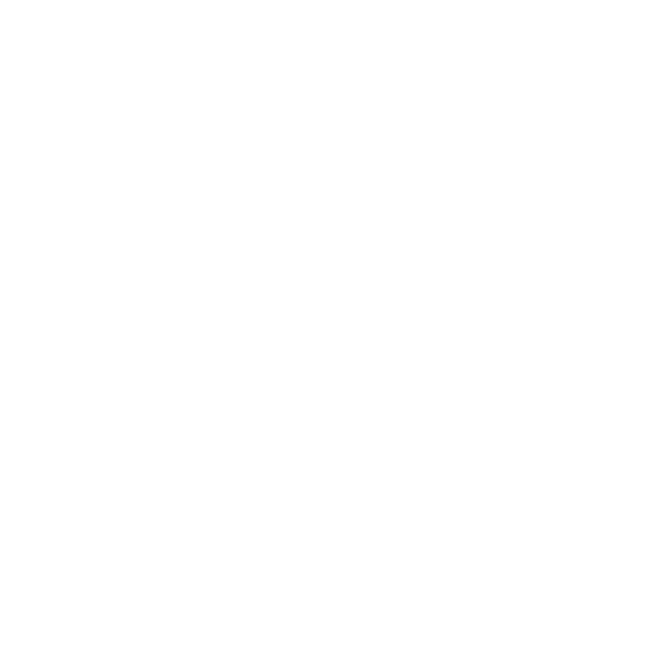
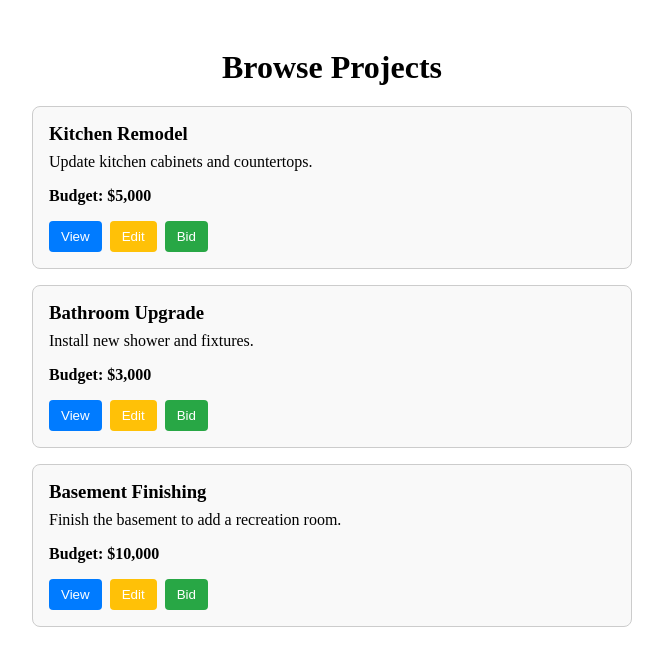
Before and after one commit to Amga20d/renohub, a React (Vite) app in the folder frontend/: page /projects in a window 1280 px wide. Before the commit this address had no page. Shown: the top 666 px of the page, without its empty margins (308-971 px from the left). Built offline with nearby package versions, Linux system fonts and the light colour scheme.

Commit message:
Basic Project Page

```diff
--- a/frontend/src/App.jsx
+++ b/frontend/src/App.jsx
@@ -7,7 +7,7 @@
 const LoginPage = lazy(() => import("./pages/LoginPage"));
 // const DashboardPage = lazy(() => import("./pages/DashboardPage"));
 // const ProfilePage = lazy(() => import("./pages/ProfilePage"));
-// const ProjectsPage = lazy(() => import("./pages/ProjectsPage"));
+const ProjectsPage = lazy(() => import("./pages/ProjectsPage"));
 // const ProjectDetailsPage = lazy(() => import("./pages/ProjectDetailsPage"));
 // const NewProjectPage = lazy(() => import("./pages/NewProjectPage"));
 // const BidPlacementPage = lazy(() => import("./pages/BidPlacementPage"));
@@ -30,9 +30,9 @@
           {/* <Route path="/register" element={<RegisterPage />} /> */}
           <Route path="/login" element={<LoginPage />} />
           {/* <Route path="/dashboard" element={<DashboardPage />} />
-          <Route path="/profile" element={<ProfilePage />} />
+          <Route path="/profile" element={<ProfilePage />} /> */}
           <Route path="/projects" element={<ProjectsPage />} />
-          <Route path="/projects/new" element={<NewProjectPage />} />
+          {/* <Route path="/projects/new" element={<NewProjectPage />} />
           <Route path="/projects/:id" element={<ProjectDetailsPage />} />
           <Route path="/projects/:id/bids" element={<BidPlacementPage />} />
           <Route path="/projects/:id/review" element={<SubmitReviewPage />} />
--- /dev/null
+++ b/frontend/src/pages/ProjectsPage.jsx
@@ -0,0 +1,100 @@
+import React from 'react';
+
+function ProjectsPage() {
+  // Inline style objects for various elements:
+  const pageStyles = {
+    maxWidth: '600px',
+    margin: '0 auto',
+    padding: '20px'
+  };
+  const headingStyle = {
+    textAlign: 'center',
+    marginBottom: '20px'
+  };
+  const projectCardStyle = {
+    border: '1px solid #ccc',
+    borderRadius: '8px',
+    padding: '16px',
+    marginBottom: '16px',
+    backgroundColor: '#f9f9f9'
+  };
+  const titleStyle = {
+    margin: '0 0 8px 0'
+  };
+  const descriptionStyle = {
+    margin: '8px 0'
+  };
+  const budgetStyle = {
+    fontWeight: 'bold'
+  };
+  const buttonStyle = {
+    marginRight: '8px',
+    padding: '8px 12px',
+    border: 'none',
+    borderRadius: '4px',
+    cursor: 'pointer'
+  };
+  // Define specific styles for each button (different colors for variety):
+  const viewButtonStyle = {
+    ...buttonStyle,
+    backgroundColor: '#007BFF',  // blue
+    color: '#fff'
+  };
+  const editButtonStyle = {
+    ...buttonStyle,
+    backgroundColor: '#FFC107',  // amber
+    color: '#fff'
+  };
+  const bidButtonStyle = {
+    ...buttonStyle,
+    backgroundColor: '#28A745',  // green
+    color: '#fff'
+  };
+
+  // Mock data: list of project objects
+  const projects = [
+    {
+      id: 1,
+      title: 'Kitchen Remodel',
+      description: 'Update kitchen cabinets and countertops.',
+      budget: '$5,000'
+    },
+    {
+      id: 2,
+      title: 'Bathroom Upgrade',
+      description: 'Install new shower and fixtures.',
+      budget: '$3,000'
+    },
+    {
+      id: 3,
+      title: 'Basement Finishing',
+      description: 'Finish the basement to add a recreation room.',
+      budget: '$10,000'
+    }
+    // You can add more project objects here if needed
+  ];
+
+  return (
+    <div style={pageStyles}>
+      {/* Page Heading */}
+      <h1 style={headingStyle}>Browse Projects</h1>
+
+      {/* Render a card for each project */}
+      {projects.map(project => (
+        <div key={project.id} style={projectCardStyle}>
+          <h3 style={titleStyle}>{project.title}</h3>
+          <p style={descriptionStyle}>{project.description}</p>
+          <p style={budgetStyle}>Budget: {project.budget}</p>
+          {/* Action buttons (static for now) */}
+          <div>
+            <button style={viewButtonStyle}>View</button>
+            <button style={editButtonStyle}>Edit</button>
+            <button style={bidButtonStyle}>Bid</button>
+          </div>
+        </div>
+      ))}
+    </div>
+  );
+}
+
+export default ProjectsPage;
```
